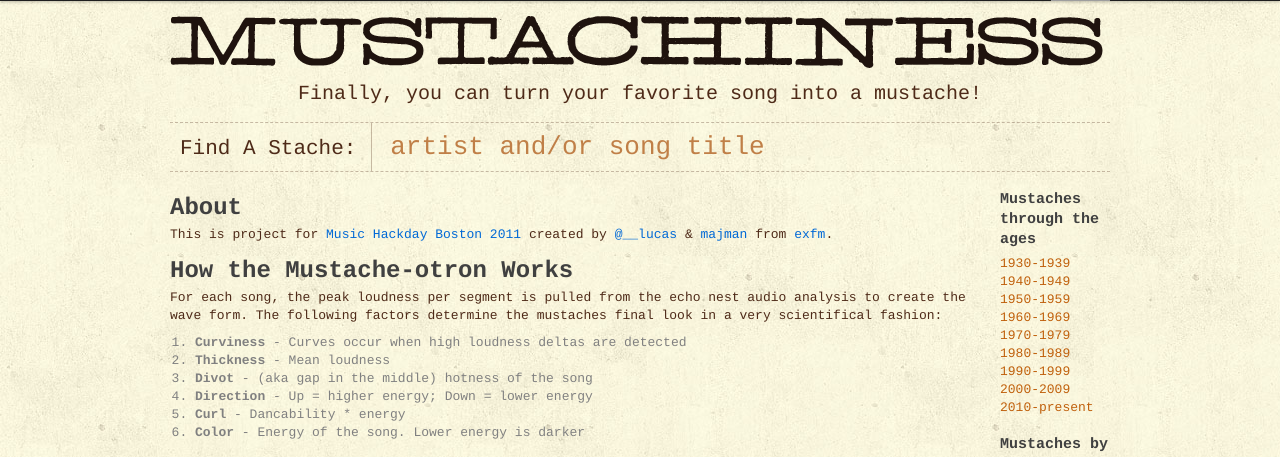
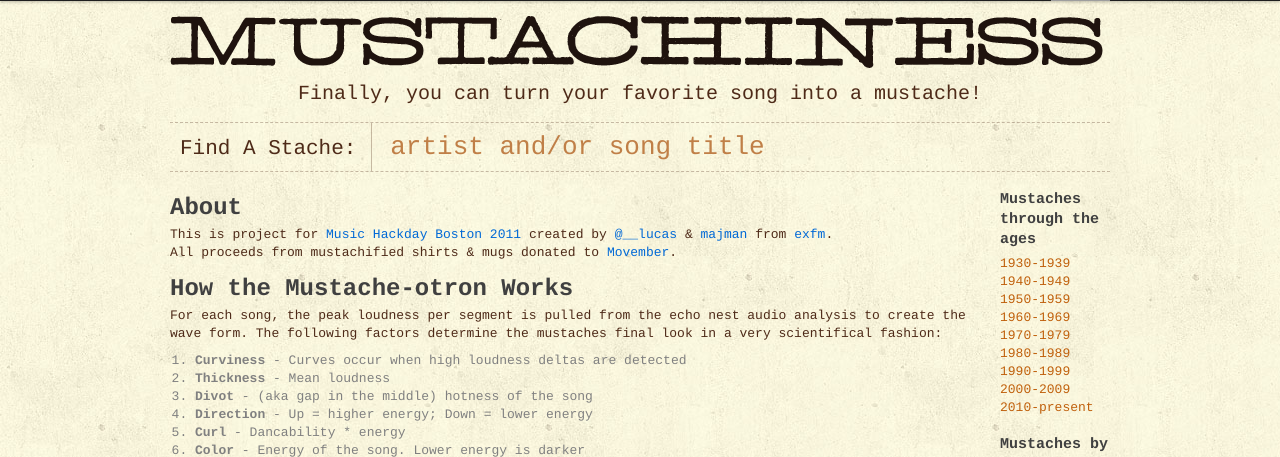
Before and after one commit to exfm/mustachiness, a Python web app: template templates/about.html in a window 1280 px wide. Shown: the part 44-501 px from the top of the page. Run offline with Jinja, Linux system fonts and the light colour scheme; the template is opened without the code that fills it, so the values that code supplies are empty; some libraries are stand-ins or nearby versions; grey boxes are pictures that could not be loaded.

Commit message:
added movember link in about

```diff
--- a/templates/about.html
+++ b/templates/about.html
@@ -3,7 +3,8 @@
 {% block body %}
     <h2>About</h2>
     <p>
-        This is project for <a href="http://wiki.musichackday.org/index.php?title=Mustachiness">Music Hackday Boston 2011</a> created by <a href="http://twitter.com/__lucas">@__lucas</a> &amp; <a href="http://twitter.com/majman">majman</a> from <a href="http://ex.fm/">exfm</a>.
+        This is project for <a href="http://wiki.musichackday.org/index.php?title=Mustachiness">Music Hackday Boston 2011</a> created by <a href="http://twitter.com/__lucas">@__lucas</a> &amp; <a href="http://twitter.com/majman">majman</a> from <a href="http://ex.fm/">exfm</a>.<br>
+        All proceeds from mustachified shirts &amp; mugs donated to <a href="http://us.movember.com/">Movember</a>.
     </p>
     <h2>How the Mustache-otron Works</h2>
     <p>
```
